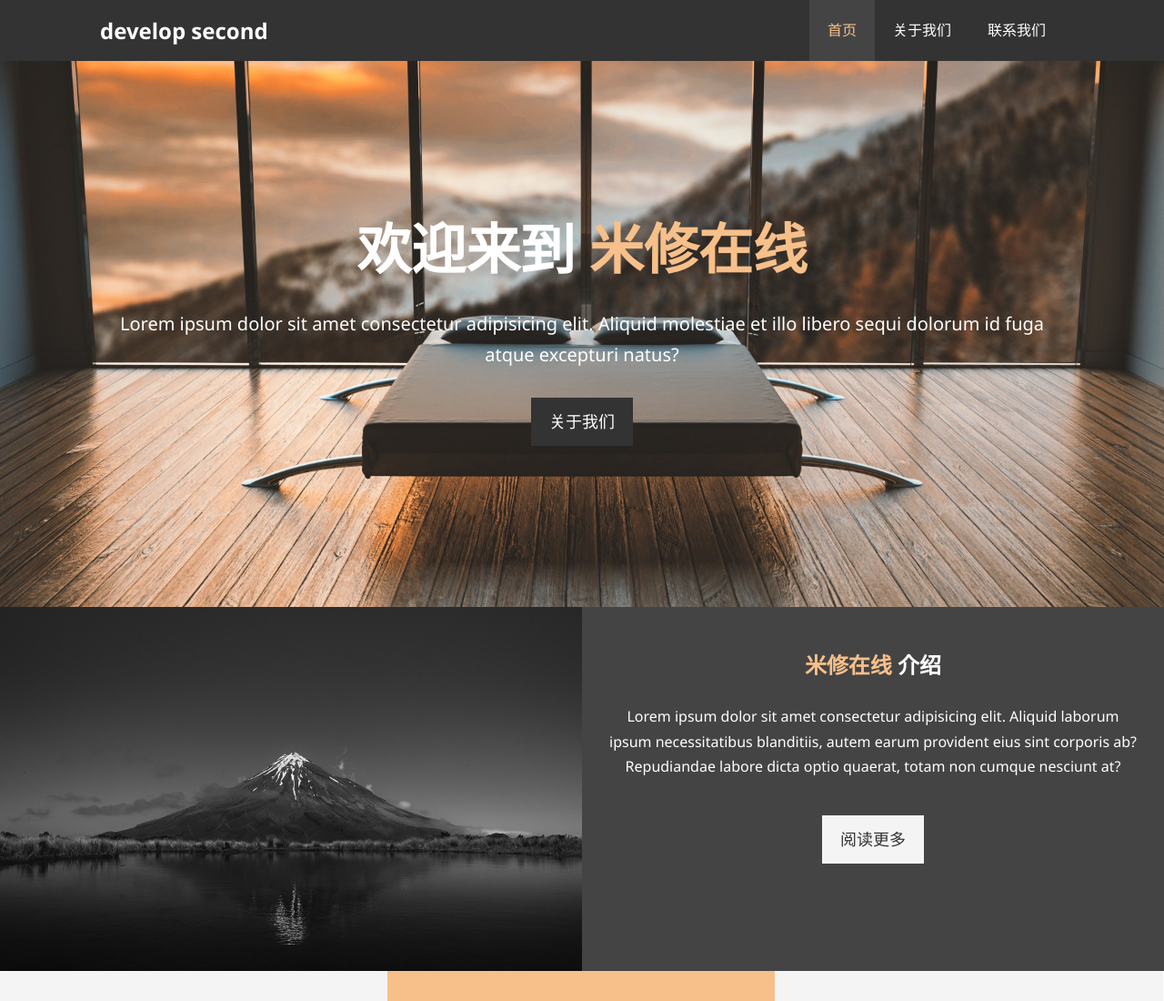
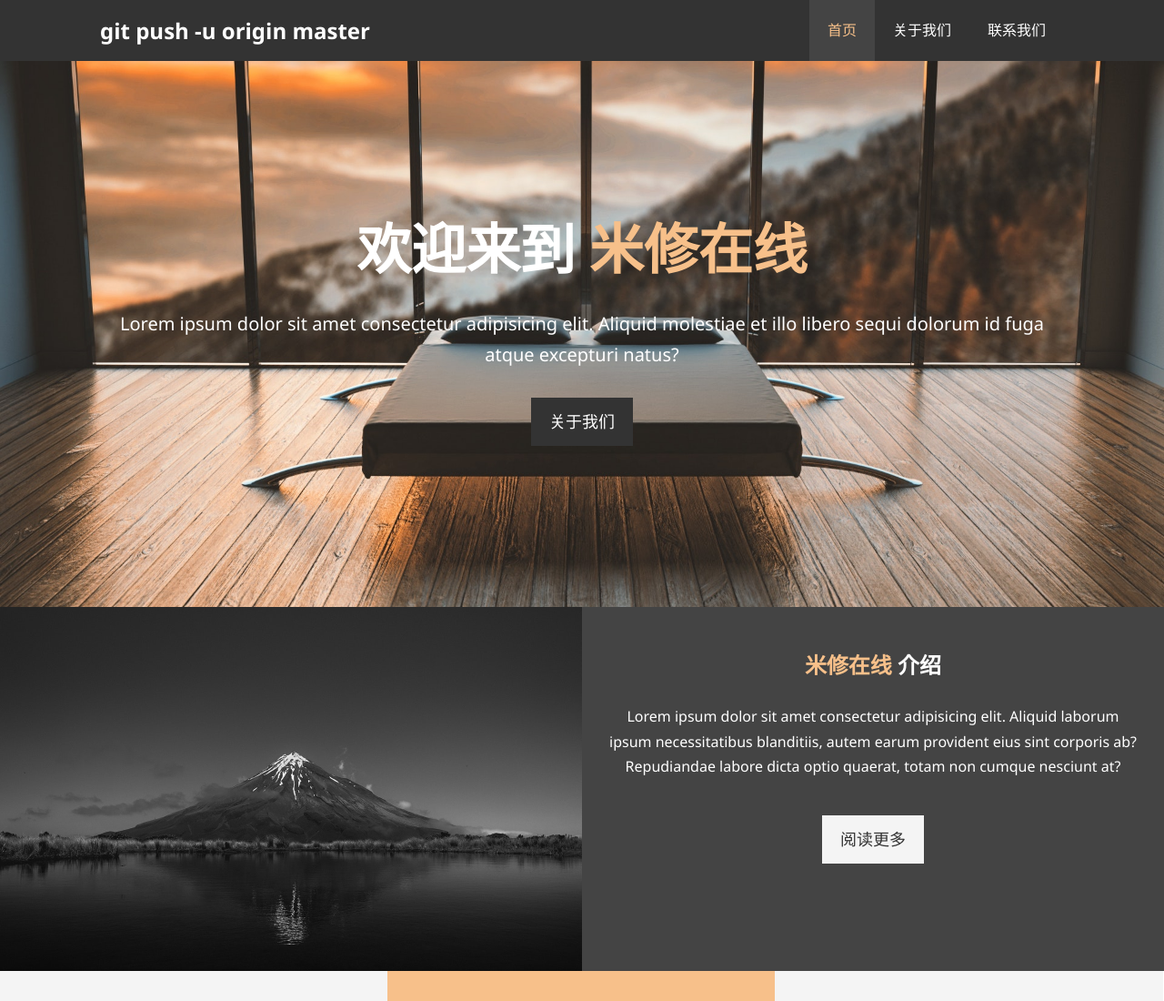
Before and after one commit to Merlin-Yao/demo, a plain HTML site: page index.html in a window 1280 px wide. Shown: the top 1100 px of the page at 91% size. Drawn offline with Linux system fonts and the light colour scheme.

Commit message:
git push

```diff
--- a/index.html
+++ b/index.html
@@ -14,7 +14,7 @@
  <header>
      <nav id="navbar">
          <div class="container">
-             <h1><a href="index.html">develop second</a></h1>
+             <h1><a href="index.html">git push -u origin master</a></h1>
              <ul>
                  <li><a class=" current" href="index.html">首页</a></li>
                  <li><a href="about.html">关于我们</a></li>
```
